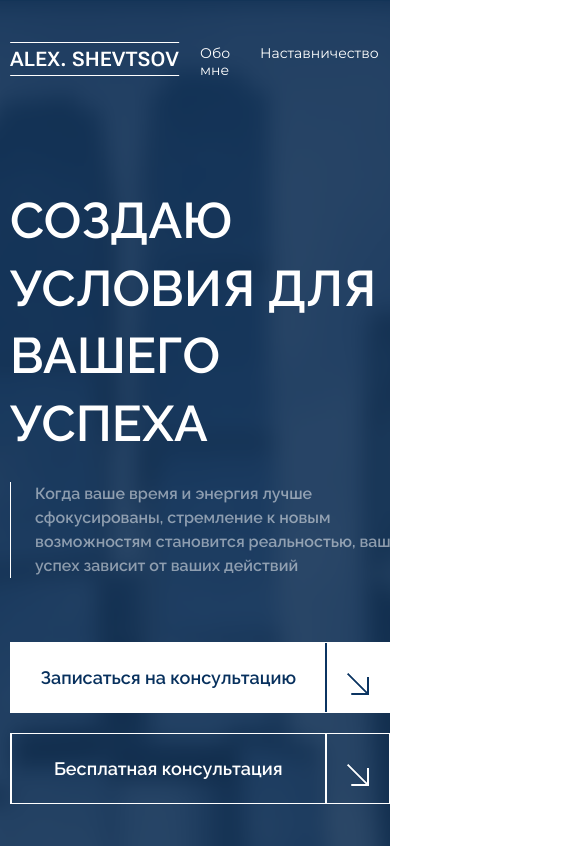
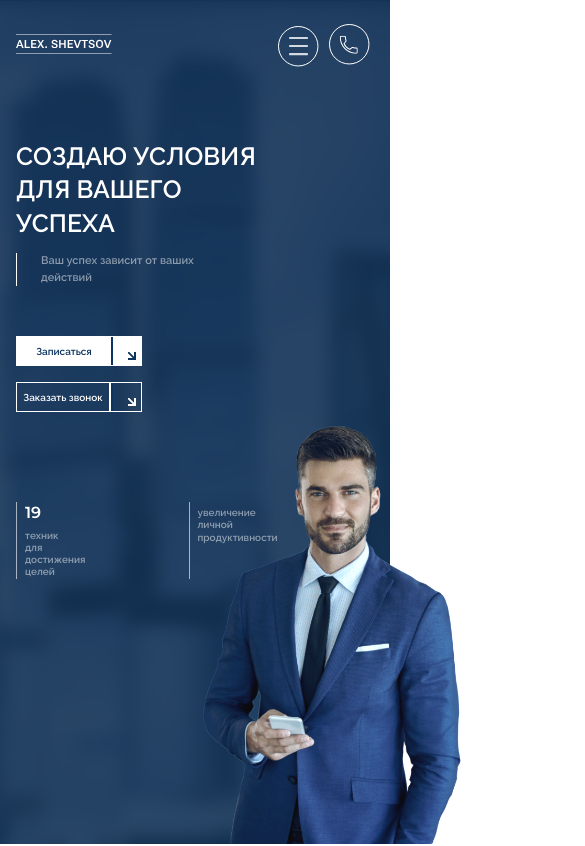
Before and after one commit to LonitLu/Alex-landing, a React (Vite) app: page / in a window 390 px wide. Shown: the top 846 px of the page, 585 px wide, since content can reach past the window. Built offline with nearby package versions, Linux system fonts and the light colour scheme; no server answers.

Commit message:
адаптив

```diff
--- a/src/App.scss
+++ b/src/App.scss
@@ -14,3 +14,19 @@
   margin: 0 auto;
   border-top: 1px solid #133457;
 }
+
+@media (max-width: 910px) {
+  .container {
+    padding-left: 16px;
+  }
+}
+
+// @media (max-width: 680px) {
+//   .app {
+//     // min-height: 100%;
+//   }
+
+//   .container {
+//     // min-height: 100dvh
+//   }
+// }
--- a/src/components/Buttons/BtnOther.jsx
+++ b/src/components/Buttons/BtnOther.jsx
@@ -3,8 +3,13 @@ import img from "../../images/arrowWhite.png";
 import PropTypes from "prop-types";
 import { useState } from "react";
 import Callback from "../Callback/Callback";
+import useDeviceDetect from "../../halpers/useDeviceDetect";
 
 const BtnOther = ({ text }) => {
+  const { isMobile } = useDeviceDetect();
+  const textDesktop = "Бесплатная консультация";
+  const textMobile = "Заказать звонок";
+
   const [show, setShow] = useState(false);
 
   const toggleDetails = () => {
@@ -14,17 +19,14 @@ const BtnOther = ({ text }) => {
   return (
     <>
       <button className={styles.btn} onClick={toggleDetails}>
-        <p className={styles.btn__text}>{text}</p>
-        <div className={styles.btn__img}>
-          <img src={img} alt="" />
-        </div>
+        <p className={styles.btn__text}>{isMobile ? textMobile : textDesktop}</p>
+        <img className={styles.btn__img} src={img} alt="" />
       </button>
       {show && <Callback toggleDetails={toggleDetails} />}
     </>
   );
 };
 
-
 BtnOther.propTypes = {
   text: PropTypes.node,
 };
--- a/src/components/Buttons/BtnOther.module.scss
+++ b/src/components/Buttons/BtnOther.module.scss
@@ -22,8 +22,29 @@
   }
 
   .btn__img {
-    width: 75px;
+    max-width: 71px;
+    object-fit: none;
+    border-left: 2px solid rgb(11, 52, 97);
+    height: 100%;
+    object-position: right bottom;
+    padding-right: 13px;
     padding-bottom: 13px;
-    align-self: flex-end;
   }
 }
+
+@media (max-width: 680px) {
+  .btn {
+    width: 126px;
+    height: 30px;
+
+    .btn__text {
+      font-size: 10px;
+    }
+
+    .btn__img {
+      display: flex;
+      width: 30px;
+      padding: 15px 5px 5px 15px;
+    }
+  }
+}
--- a/src/components/Buttons/BtnWhite.jsx
+++ b/src/components/Buttons/BtnWhite.jsx
@@ -1,13 +1,16 @@
 import styles from "./BtnWhite.module.scss";
 import img from "../../images/arrowBlue.png";
+import useDeviceDetect from "../../halpers/useDeviceDetect";
 
 const BtnWhite = () => {
+  const { isMobile } = useDeviceDetect();
+  const textDesktop = "Записаться на консультацию";
+  const textMobile = "Записаться";
+
   return (
     <button className={styles.btn}>
-      <p className={styles.btn__text}>Записаться на консультацию</p>
-      <div className={styles.btn__img}>
-        <img src={img} alt="" />
-      </div>
+      <p className={styles.btn__text}>{isMobile ? textMobile : textDesktop}</p>
+      <img className={styles.btn__img} src={img} alt="" />
     </button>
   );
 };
--- a/src/components/Buttons/BtnWhite.module.scss
+++ b/src/components/Buttons/BtnWhite.module.scss
@@ -17,13 +17,32 @@
     color: rgb(7, 48, 93);
     @include font-rale;
     font-size: 18px;
-    padding-left: 0;
-    border-right: 2px solid rgb(11, 52, 97);
   }
 
   .btn__img {
-    width: 75px;
+    max-width: 71px;
+    object-fit: none;
+    border-left: 2px solid rgb(11, 52, 97);
+    height: 100%;
+    object-position: right bottom;
+    padding-right: 13px;
     padding-bottom: 13px;
-    align-self: flex-end;
   }
 }
+
+@media (max-width: 680px) {
+  .btn {
+    width: 126px;
+    height: 30px;
+
+    .btn__text {
+      font-size: 10px;
+    }
+
+    .btn__img {
+      display: flex;
+      width: 30px;
+      padding: 15px 5px 5px 15px;
+    }
+  }
+}
--- a/src/components/Callback/Callback.module.scss
+++ b/src/components/Callback/Callback.module.scss
@@ -6,7 +6,7 @@
   display: flex;
   flex-direction: column;
   position: absolute;
-  z-index: 20;
+  z-index: 100;
   left: 0;
   top: 0;
   padding-top: 40px;
--- a/src/components/Header/Header.jsx
+++ b/src/components/Header/Header.jsx
@@ -1,7 +1,7 @@
 import styles from "./Header.module.scss";
 import logoImg from "../../images/logo.svg";
 import phoneImg from "../../images/phone.svg";
-
+import menuMobileImg from "../../images/menuMobile.svg";
 
 const Header = () => {
   return (
@@ -9,6 +9,7 @@ const Header = () => {
       <a className={styles.logo} href="#">
         <img src={logoImg} alt="Логотип" />
       </a>
+
       <nav className={styles.nav}>
         <ul>
           <li>
@@ -31,7 +32,10 @@ const Header = () => {
           </li>
         </ul>
       </nav>
-      <ul className={styles.phone}>
+
+      <ul className={styles.nav__right}>
+        <img className={styles.menu__mobile} src={menuMobileImg} alt="Меню" />
+
         <li>
           <a href="tel:+73451233445">
             <img src={phoneImg} alt="телефон: +73451233445" />
--- a/src/components/Header/Header.module.scss
+++ b/src/components/Header/Header.module.scss
@@ -19,10 +19,14 @@
   }
 }
 
-.phone {
+.menu__mobile {
+  display: none;
+}
+
+.nav__right {
   display: flex;
   align-items: center;
-  gap: 14px;
+  gap: 10px;
   @include font-monst;
   font-size: 18px;
   font-weight: 600;
@@ -33,3 +37,24 @@
     display: none;
   }
 }
+
+@media (max-width: 910px) {
+  .header {
+    margin-top: 25px;
+  }
+
+  .logo {
+    img {
+      width: 96px;
+      height: 20px;
+    }
+  }
+
+  .nav {
+    display: none;
+  }
+
+  .menu__mobile {
+    display: block;
+  }
+}
--- a/src/components/Main/Main.jsx
+++ b/src/components/Main/Main.jsx
@@ -4,33 +4,29 @@ import Percent from "../MainFuter/Percent";
 import Quantity from "../MainFuter/Quantity";
 import styles from "./Main.module.scss";
 import mentorImg from "../../images/mentor.png";
-
+import useDeviceDetect from "../../halpers/useDeviceDetect";
 
 const Main = () => {
+  const { isMobile } = useDeviceDetect();
+  const textDesktop =
+    "Когда ваше время и энергия лучше сфокусированы, стремление к новым возможностям становится реальностью,  ваш успех зависит от ваших действий";
+  const textMobile = "Ваш успех зависит от ваших действий";
 
   return (
     <main className={styles.main}>
       <div className={styles.content}>
         <h1 className={styles.title}>Создаю условия для вашего успеха</h1>
-        <p>
-          Когда ваше время и энергия лучше сфокусированы, стремление к новым
-          возможностям становится реальностью, ваш успех зависит от ваших
-          действий
-        </p>
-
+        <p className={styles.text}>{isMobile ? textMobile : textDesktop}</p>
         <div className={styles.buttons}>
           <BtnWhite />
           <BtnOther text="Бесплатная консультация" />
         </div>
-
         <div className={styles.main__futer}>
           <Quantity />
           <Percent />
         </div>
       </div>
-      <div className={styles.mentor}>
-        <img src={mentorImg} alt="Ментор" />
-      </div>
+      <img className={styles.mentor} src={mentorImg} alt="Ментор" />
     </main>
   );
 };
--- a/src/components/Main/Main.module.scss
+++ b/src/components/Main/Main.module.scss
@@ -9,15 +9,17 @@
 .content {
   max-width: 800px;
   margin-top: 150px;
+  z-index: 20;
 
   .title {
     max-width: 747px;
     font-size: 65px;
     line-height: 135.3%;
     text-transform: uppercase;
+    margin-right: 50px;
   }
 
-  p {
+  .text {
     font-size: 16px;
     font-weight: 400;
     line-height: 150%;
@@ -29,8 +31,8 @@
   .buttons {
     display: flex;
     justify-content: space-between;
-    gap: 20px;
-    margin-top: 64px;
+    gap: 16px;
+    margin-top: 50px;
 
     @media (max-width: 1330px) {
       flex-direction: column;
@@ -47,13 +49,8 @@
 }
 
 .mentor {
-  width: 100%;
   margin-top: 57px;
-  display: flex;
-
-  img {
-    margin-left: auto;
-  }
+  margin-left: auto;
 }
 
 @media (max-width: 1330px) {
@@ -67,8 +64,59 @@
 }
 
 @media (max-width: 1000px) {
+  .content {
+    margin-top: 60px;
+
+    .title {
+      font-size: 40px;
+    }
+
+    .text {
+      max-width: 500px;
+      font-size: 14px;
+    }
+  }
+
   .mentor {
-    overflow: hidden;
-    margin-right: -10px;
+    width: 475px;
+    height: 632px;
+    position: absolute;
+    z-index: 10;
+    bottom: 0;
+    right: -80px;
   }
 }
+
+@media (max-width: 800px) {
+  .mentor {
+    width: 375px;
+    height: 532px;
+  }
+}
+
+@media (max-width: 680px) {
+  .content {
+    .title {
+      max-width: 250px;
+      font-size: 25px;
+    }
+
+    .text {
+      font-size: 11px;
+      max-width: 180px;
+    }
+
+    .main__futer {
+      margin-top: 90px;
+      width: 100%;
+      display: grid;
+      grid-template-columns: repeat(2, 1fr);
+      gap: 45px;
+    }
+  }
+
+  .mentor {
+    width: 275px;
+    height: 432px;
+  }
+}
--- a/src/components/MainFuter/StylesFoter.module.scss
+++ b/src/components/MainFuter/StylesFoter.module.scss
@@ -34,7 +34,7 @@
     -moz-transition: 1s;
     -ms-transition: 1s;
     -o-transition: 1s;
-}
+  }
 }
 
 .sum:hover {
@@ -46,7 +46,7 @@
     -moz-transition: 1s;
     -ms-transition: 1s;
     -o-transition: 1s;
-}
+  }
 }
 
 .text {
@@ -58,3 +58,24 @@
   line-height: 122.8%;
   text-transform: lowercase;
 }
+
+@media (max-width: 680px) {
+  .inner {
+    width: 60px;
+    height: 100%;
+    padding-left: 8px;
+  }
+
+  .sum {
+    font-size: 16px;
+
+    .tooltip {
+      width: 100px;
+      font-size: 9px;
+    }
+  }
+  .text {
+    font-size: 10px;
+    margin-top: 5px;
+  }
+}
--- /dev/null
+++ b/src/halpers/useDeviceDetect.jsx
@@ -0,0 +1,18 @@
+import { useState, useEffect } from 'react';
+
+// Хук useDeviceDetect по определению типа устройства
+const useDeviceDetect = () => {
+  const [isMobile, setIsMobile] = useState(window.innerWidth < 680);
+
+  useEffect(() => {
+    // Отслеживаем изменение размера экрана здесь, моментально реагируя на любые его изменения
+    const handleResize = () => setIsMobile(window.innerWidth < 680);
+    window.addEventListener('resize', handleResize);
+    // Непременно удаляем обработчик, чтобы предотвратить утечку памяти
+    return () => window.removeEventListener('resize', handleResize);
+  }, []);
+
+  return { isMobile };
+};
+
+export default useDeviceDetect;
```
